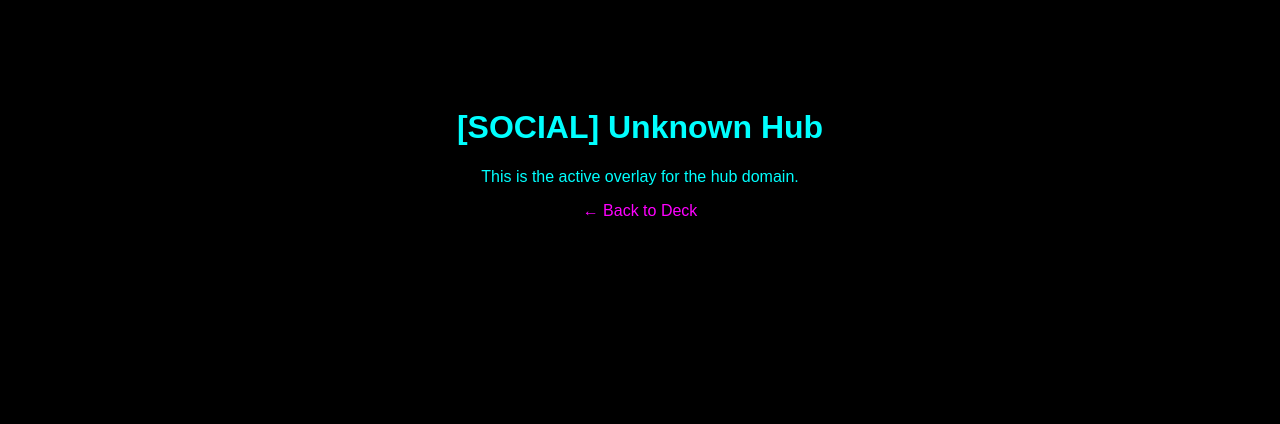
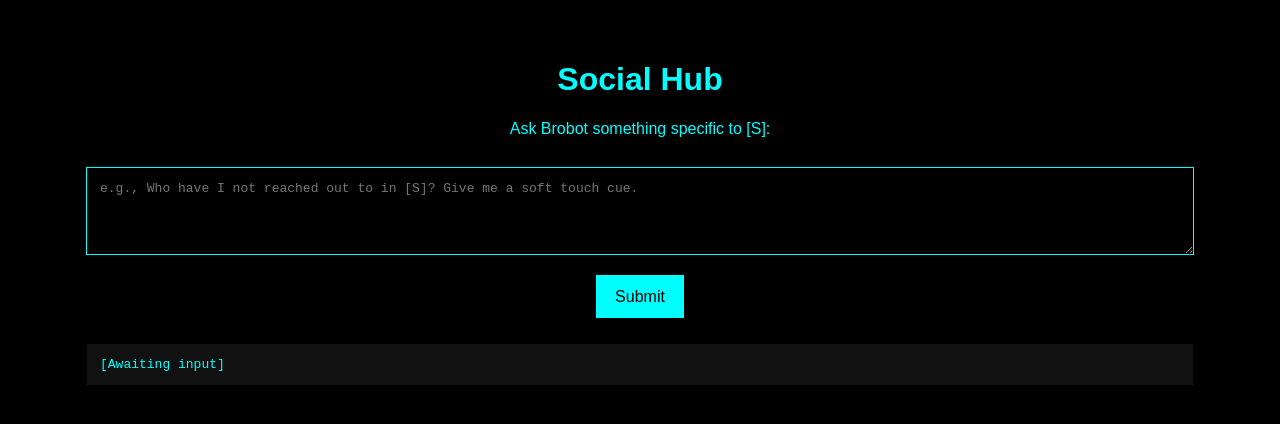
Before and after one commit to TXSquirrel18/Brobot18, a website: page ui/hub-social.html in a window 1280 px wide. Drawn offline with Linux system fonts and the light colour scheme; no server answers.

Commit message:
Update hub-social.html
Signed-off-by: TXSquirrel18 <prestontyler18@yahoo.com>

```diff
--- a/ui/hub-social.html
+++ b/ui/hub-social.html
@@ -2,16 +2,73 @@
 <html>
 <head>
   <meta charset="UTF-8">
-  <title>Socail Hub</title>
+  <title>Social Hub</title>
   <style>
-    body { background: black; color: cyan; text-align: center; font-family: sans-serif; padding-top: 10vh; }
-    a { color: magenta; text-decoration: none; }
+    body {
+      background: black;
+      color: cyan;
+      font-family: sans-serif;
+      padding: 2em;
+      text-align: center;
+    }
+    textarea {
+      background: #000;
+      color: #0ff;
+      border: 1px solid #0ff;
+      width: 90%;
+      padding: 1em;
+      font-size: 1em;
+      margin-top: 1em;
+    }
+    button {
+      background: #0ff;
+      color: black;
+      border: none;
+      padding: 0.8em 1.2em;
+      font-size: 1em;
+      cursor: pointer;
+      margin-top: 1em;
+    }
+    pre {
+      background: #111;
+      color: #0ff;
+      padding: 1em;
+      margin-top: 2em;
+      text-align: left;
+      white-space: pre-wrap;
+      width: 90%;
+      margin-left: auto;
+      margin-right: auto;
+    }
   </style>
 </head>
 <body>
-  <h1 id="hub-title">Hub Name</h1>
-  <p id="hub-desc">This is a placeholder for this hub’s page.</p>
-  <a href="index.html">← Back to Deck</a>
-  <script src="hub.js"></script>
+  <h1>Social Hub</h1>
+  <p>Ask Brobot something specific to [S]:</p>
+
+  <textarea id="input" rows="4" placeholder="e.g., Who have I not reached out to in [S]? Give me a soft touch cue."></textarea><br>
+  <button onclick="sendToBrobot()">Submit</button>
+
+  <pre id="responseBox">[Awaiting input]</pre>
+
+  <script>
+    async function sendToBrobot() {
+      const query = document.getElementById("input").value;
+      const box = document.getElementById("responseBox");
+      box.textContent = "Thinking...";
+
+      const res = await fetch("/brobot-gpt", {
+        method: "POST",
+        headers: {
+          "Content-Type": "application/json",
+          "x-ob-override": "shard77_internal"
+        },
+        body: JSON.stringify({ query })
+      });
+
+      const data = await res.json();
+      box.textContent = data.choices?.[0]?.message?.content || JSON.stringify(data);
+    }
+  </script>
 </body>
 </html>
```
